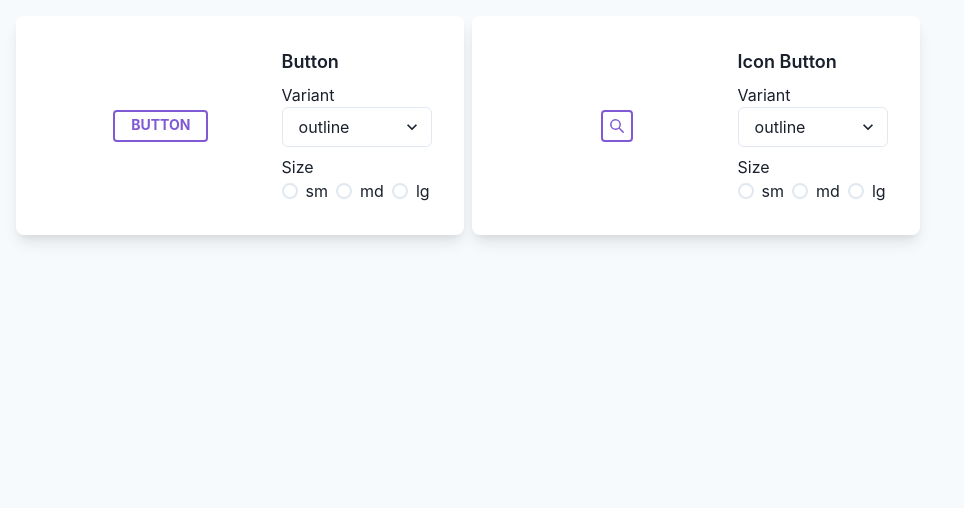
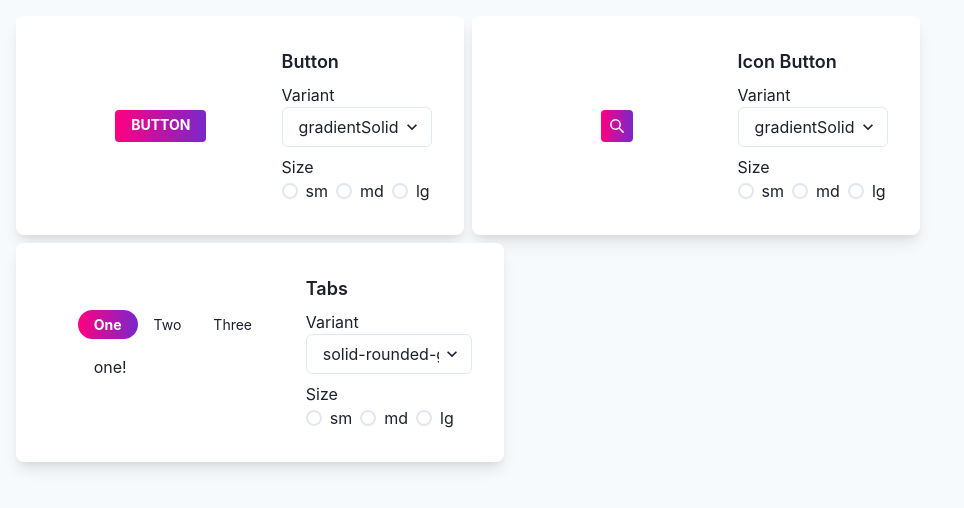
Before and after one commit to chenchunaidu/custom-chakra-theme, a React (Create React App) app: page / in a window 1280 px wide. Shown: the top 508 px of the page, without its empty margins (0-964 px from the left). Built offline with nearby package versions, Linux system fonts and the light colour scheme.

Commit message:
added tabs solid gradient and solid rounded gradient

```diff
--- a/src/pages/dashboard/dashboard.tsx
+++ b/src/pages/dashboard/dashboard.tsx
@@ -1,6 +1,6 @@
 import React from 'react';
 import {
-  Wrap, IconButton, Button,
+  Wrap, IconButton, Button, Tabs, TabList, Tab, TabPanel, TabPanels,
 } from '@chakra-ui/react';
 import { SearchIcon } from '@chakra-ui/icons';
 import Demo from '../../components/demo';
@@ -10,19 +10,46 @@ export default function Dashboard() {
     <Wrap width="full" height="100vh" bg="gray.50" alignItems="center" p="4">
       <Demo
         DemoComp={Button}
-        variants={['outline',
-          'solid', 'link', 'unstyled', 'ghost', 'gradientSolid']}
+        variants={['gradientSolid', 'gradientLink', 'outline',
+          'solid', 'link', 'unstyled', 'ghost']}
         sizes={['sm', 'md', 'lg']}
         DemoCompChild="Button"
         Heading="Button"
       />
       <Demo
         DemoComp={IconButton}
-        variants={['outline', 'solid', 'link', 'unstyled',
-          'ghost', 'gradientSolid']}
+        variants={['gradientSolid', 'outline', 'solid', 'link', 'unstyled',
+          'ghost']}
         sizes={['sm', 'md', 'lg']}
         DemoCompChild={<SearchIcon />}
         Heading="Icon Button"
+      />
+      <Demo
+        DemoComp={Tabs}
+        variants={['solid-rounded-gradient', 'solid-gradient', 'enclosed', 'soft-rounded', 'line', 'enclosed-colored', 'solid-rounded']}
+        sizes={['sm', 'md', 'lg']}
+        DemoCompChild={(
+          <>
+            <TabList>
+              <Tab>One</Tab>
+              <Tab>Two</Tab>
+              <Tab>Three</Tab>
+            </TabList>
+
+            <TabPanels>
+              <TabPanel>
+                <p>one!</p>
+              </TabPanel>
+              <TabPanel>
+                <p>two!</p>
+              </TabPanel>
+              <TabPanel>
+                <p>three!</p>
+              </TabPanel>
+            </TabPanels>
+          </>
+)}
+        Heading="Tabs"
       />
     </Wrap>
 
--- a/src/theme/components/button/button.ts
+++ b/src/theme/components/button/button.ts
@@ -34,8 +34,8 @@ const Button = {
       color: 'white',
     },
     gradientLink: {
-      bgGradient: 'linear(to-l, #7928CA, #FF0080)',
-      color: 'white',
+      bgGradient: 'linear(to-l, #7928CA,#FF0080)',
+      bgClip: 'text',
     },
   },
   // The default size and variant values
--- /dev/null
+++ b/src/theme/components/tabs/index.ts
@@ -0,0 +1,31 @@
+const Tabs = {
+  parts: ['tab'],
+  variants: {
+    'solid-rounded-gradient': {
+      tab: {
+        _selected: {
+          borderRadius: 'full',
+          bgGradient: 'linear(to-l, #7928CA, #FF0080)',
+          color: 'white',
+          fontWeight: 'bold',
+        },
+
+      },
+
+    },
+    'solid-gradient': {
+      tab: {
+        _selected: {
+          bgGradient: 'linear(to-l, #7928CA, #FF0080)',
+          color: 'white',
+          fontWeight: 'bold',
+        },
+
+      },
+
+    },
+  },
+
+};
+
+export default Tabs;
--- a/src/theme/index.ts
+++ b/src/theme/index.ts
@@ -1,4 +1,5 @@
 import { extendTheme } from '@chakra-ui/react';
+import Tabs from './components/tabs';
 import Button from './components/button/button';
 import IconButton from './components/icon-button';
 
@@ -6,13 +7,7 @@ const theme = extendTheme({
   components: {
     Button,
     IconButton,
-  },
-  colors: {
-    brand: {
-      100: '#f7fafc',
-      // ...
-      900: '#1a202c',
-    },
+    Tabs,
   },
 });
 
```
